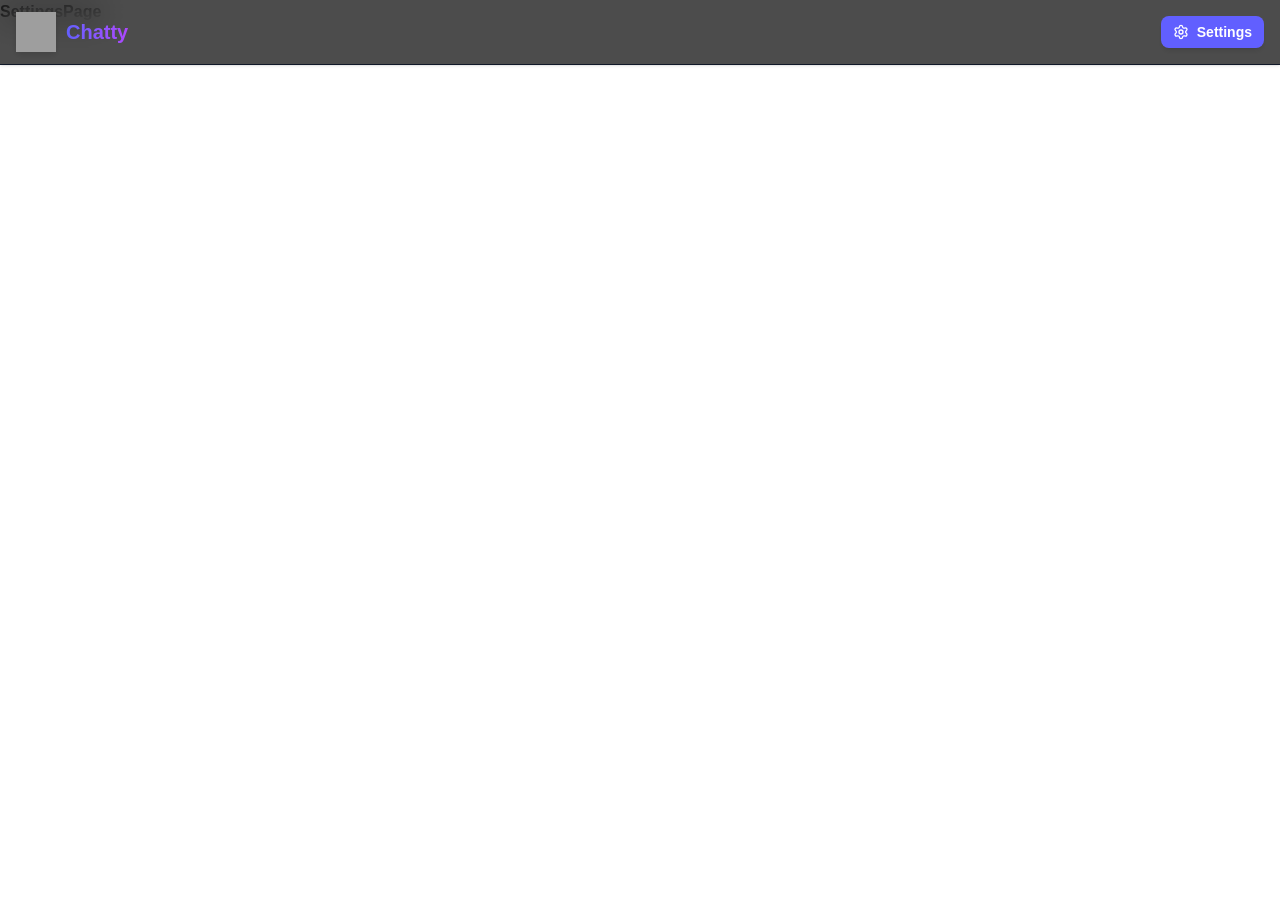
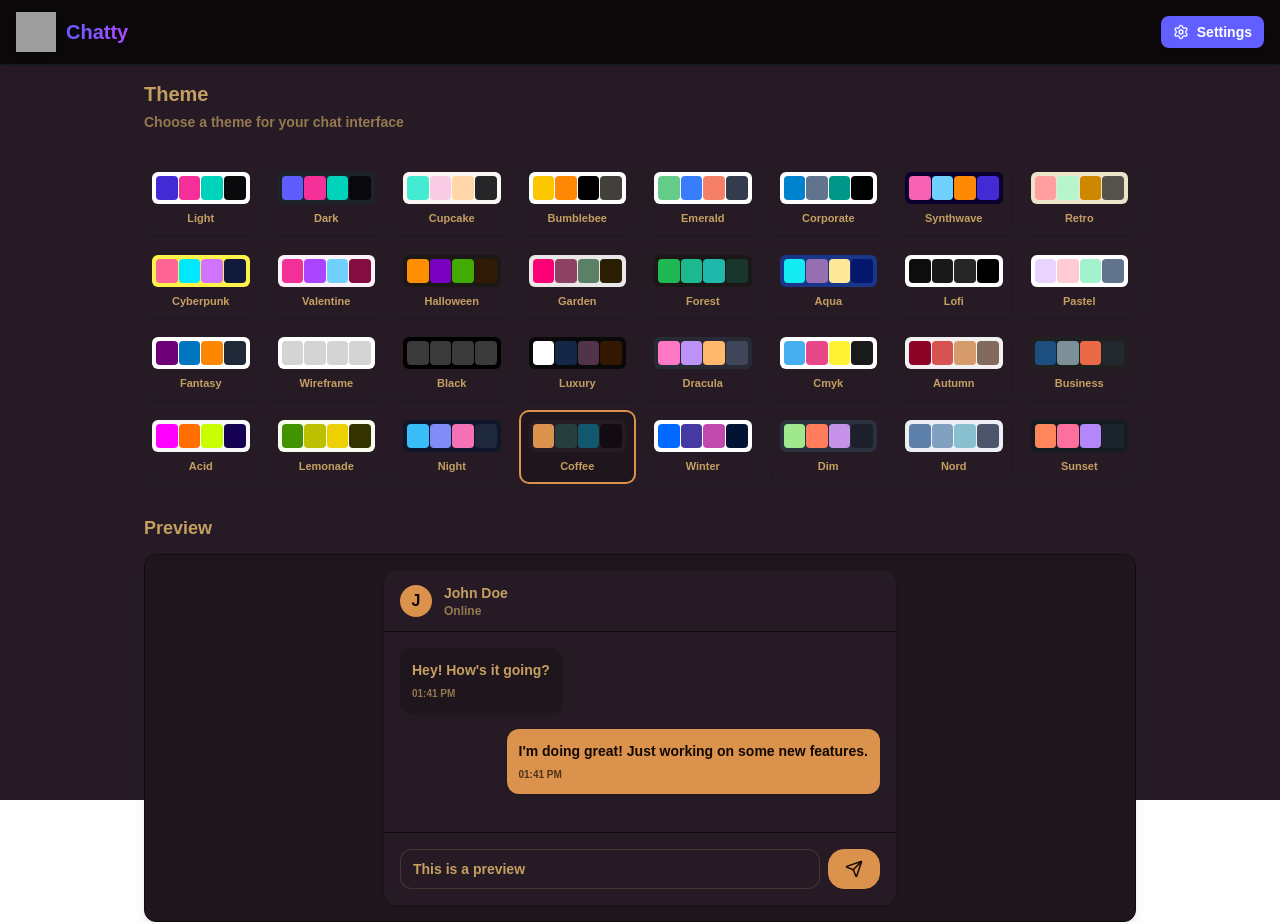
Before and after one commit to tusharpardhe18/chatapp, a React (Vite) app in the folder frontend/: page /settings in a window 1280 px wide. Before the commit the page ends 800 px from the top, so only its background shows below. Built offline with nearby package versions, Linux system fonts and the light colour scheme; no server answers; grey boxes are pictures that could not be loaded; a web font is replaced by a local one.

Commit message:
Feature: Added Framer Motion in Profile Page and Created Settings Page

```diff
--- a/frontend/src/App.jsx
+++ b/frontend/src/App.jsx
@@ -9,9 +9,11 @@
 import { useEffect } from "react";
 import { Loader } from "lucide-react";
 import { Toaster } from "react-hot-toast";
+import { useThemeStore } from "./store/useThemeStore";
 
 const App = () => {
   const { authUser, checkAuth, isCheckingAuth } = useAuthStore();
+  const { theme } = useThemeStore();
 
   useEffect(() => {
     checkAuth();
@@ -26,7 +28,7 @@
       </div>
     );
   return (
-    <div>
+    <div data-theme={theme}>
       <Navbar />
 
       <Routes>
--- /dev/null
+++ b/frontend/src/constants/index.js
@@ -0,0 +1,34 @@
+export const THEMES = [
+    "light",
+    "dark",
+    "cupcake",
+    "bumblebee",
+    "emerald",
+    "corporate",
+    "synthwave",
+    "retro",
+    "cyberpunk",
+    "valentine",
+    "halloween",
+    "garden",
+    "forest",
+    "aqua",
+    "lofi",
+    "pastel",
+    "fantasy",
+    "wireframe",
+    "black",
+    "luxury",
+    "dracula",
+    "cmyk",
+    "autumn",
+    "business",
+    "acid",
+    "lemonade",
+    "night",
+    "coffee",
+    "winter",
+    "dim",
+    "nord",
+    "sunset",
+  ];
--- a/frontend/src/index.css
+++ b/frontend/src/index.css
@@ -1,6 +1,8 @@
 @import url('https://fonts.googleapis.com/css2?family=Funnel+Display:wght@600&display=swap');
 @import "tailwindcss";
-@plugin "daisyui";
+@plugin "daisyui" {
+  themes: all;
+}
 
 * {
     font-family: "Funnel Display", sans-serif;
--- a/frontend/src/pages/SettingsPage.jsx
+++ b/frontend/src/pages/SettingsPage.jsx
@@ -1,7 +1,148 @@
-import React from "react";
+import { THEMES } from "../constants";
+import { useThemeStore } from "../store/useThemeStore";
+import { Send } from "lucide-react";
+import { motion } from "framer-motion";
+
+const PREVIEW_MESSAGES = [
+  { id: 1, content: "Hey! How's it going?", isSent: false },
+  { id: 2, content: "I'm doing great! Just working on some new features.", isSent: true },
+];
 
 const SettingsPage = () => {
-  return <div>SettingsPage</div>;
+  const { theme, setTheme } = useThemeStore();
+
+  return (
+    <div className="h-screen container mx-auto px-4 pt-20 max-w-5xl">
+      <motion.div
+        initial={{ opacity: 0, y: 20 }}
+        animate={{ opacity: 1, y: 0 }}
+        transition={{ duration: 0.6 }}
+        className="space-y-8"
+      >
+        {/* Theme Selection */}
+        <div className="flex flex-col gap-1">
+          <h2 className="text-xl font-bold">Theme</h2>
+          <p className="text-sm text-base-content/70">Choose a theme for your chat interface</p>
+        </div>
+
+        {/* Theme Buttons */}
+        <motion.div
+          layout
+          className="grid grid-cols-4 sm:grid-cols-6 md:grid-cols-8 gap-3"
+        >
+          {THEMES.map((t, i) => (
+            <motion.button
+              key={t}
+              whileHover={{ scale: 1.08 }}
+              whileTap={{ scale: 0.95 }}
+              transition={{ type: "spring", stiffness: 200 }}
+              className={`
+                group flex flex-col items-center gap-1.5 p-2 rounded-lg transition-colors shadow-sm
+                ${theme === t ? "bg-base-200 ring-2 ring-primary" : "hover:bg-base-200/50"}
+              `}
+              onClick={() => setTheme(t)}
+            >
+              <div className="relative h-8 w-full rounded-md overflow-hidden" data-theme={t}>
+                <div className="absolute inset-0 grid grid-cols-4 gap-px p-1">
+                  <div className="rounded bg-primary"></div>
+                  <div className="rounded bg-secondary"></div>
+                  <div className="rounded bg-accent"></div>
+                  <div className="rounded bg-neutral"></div>
+                </div>
+              </div>
+              <span className="text-[11px] font-medium truncate w-full text-center">
+                {t.charAt(0).toUpperCase() + t.slice(1)}
+              </span>
+            </motion.button>
+          ))}
+        </motion.div>
+
+        {/* Preview Section */}
+        <motion.div
+          initial={{ opacity: 0, scale: 0.98 }}
+          animate={{ opacity: 1, scale: 1 }}
+          transition={{ duration: 0.5, delay: 0.2 }}
+        >
+          <h3 className="text-lg font-semibold mb-3">Preview</h3>
+          <div className="rounded-xl border border-base-300 overflow-hidden bg-base-100 shadow-lg">
+            <div className="p-4 bg-base-200">
+              <div className="max-w-lg mx-auto">
+                {/* Mock Chat UI */}
+                <div className="bg-base-100 rounded-xl shadow-sm overflow-hidden">
+                  {/* Chat Header */}
+                  <div className="px-4 py-3 border-b border-base-300 bg-base-100">
+                    <div className="flex items-center gap-3">
+                      <motion.div
+                        initial={{ scale: 0 }}
+                        animate={{ scale: 1 }}
+                        transition={{ type: "spring", stiffness: 200, delay: 0.3 }}
+                        className="w-8 h-8 rounded-full bg-primary flex items-center justify-center text-primary-content font-medium"
+                      >
+                        J
+                      </motion.div>
+                      <div>
+                        <h3 className="font-medium text-sm">John Doe</h3>
+                        <p className="text-xs text-base-content/70">Online</p>
+                      </div>
+                    </div>
+                  </div>
+
+                  {/* Chat Messages */}
+                  <div className="p-4 space-y-4 min-h-[200px] max-h-[200px] overflow-y-auto bg-base-100">
+                    {PREVIEW_MESSAGES.map((message, index) => (
+                      <motion.div
+                        key={message.id}
+                        initial={{ opacity: 0, x: message.isSent ? 30 : -30 }}
+                        animate={{ opacity: 1, x: 0 }}
+                        transition={{ duration: 0.4, delay: index * 0.2 }}
+                        className={`flex ${message.isSent ? "justify-end" : "justify-start"}`}
+                      >
+                        <div
+                          className={`
+                            max-w-[80%] rounded-xl p-3 shadow-sm
+                            ${message.isSent ? "bg-primary text-primary-content" : "bg-base-200"}
+                          `}
+                        >
+                          <p className="text-sm">{message.content}</p>
+                          <p
+                            className={`text-[10px] mt-1.5 ${
+                              message.isSent ? "text-primary-content/70" : "text-base-content/70"
+                            }`}
+                          >
+                            01:41 PM
+                          </p>
+                        </div>
+                      </motion.div>
+                    ))}
+                  </div>
+
+                  {/* Chat Input */}
+                  <div className="p-4 border-t border-base-300 bg-base-100">
+                    <div className="flex gap-2">
+                      <input
+                        type="text"
+                        className="input input-bordered flex-1 text-sm h-10 rounded-xl"
+                        placeholder="Type a message..."
+                        value="This is a preview"
+                        readOnly
+                      />
+                      <motion.button
+                        whileHover={{ scale: 1.05 }}
+                        whileTap={{ scale: 0.9 }}
+                        className="btn btn-primary h-10 min-h-0 rounded-2xl"
+                      >
+                        <Send size={18} />
+                      </motion.button>
+                    </div>
+                  </div>
+                </div>
+              </div>
+            </div>
+          </div>
+        </motion.div>
+      </motion.div>
+    </div>
+  );
 };
 
 export default SettingsPage;
--- /dev/null
+++ b/frontend/src/store/useThemeStore.js
@@ -0,0 +1,9 @@
+import { create } from "zustand";
+
+export const useThemeStore = create((set) => ({
+  theme: localStorage.getItem("chat-theme") || "coffee",
+  setTheme: (theme) => {
+    localStorage.setItem("chat-theme", theme);
+    set({ theme });
+  },
+}));
```
Also changed, not shown: frontend/src/pages/ProfilePage.jsx (+70 -28 lines).
